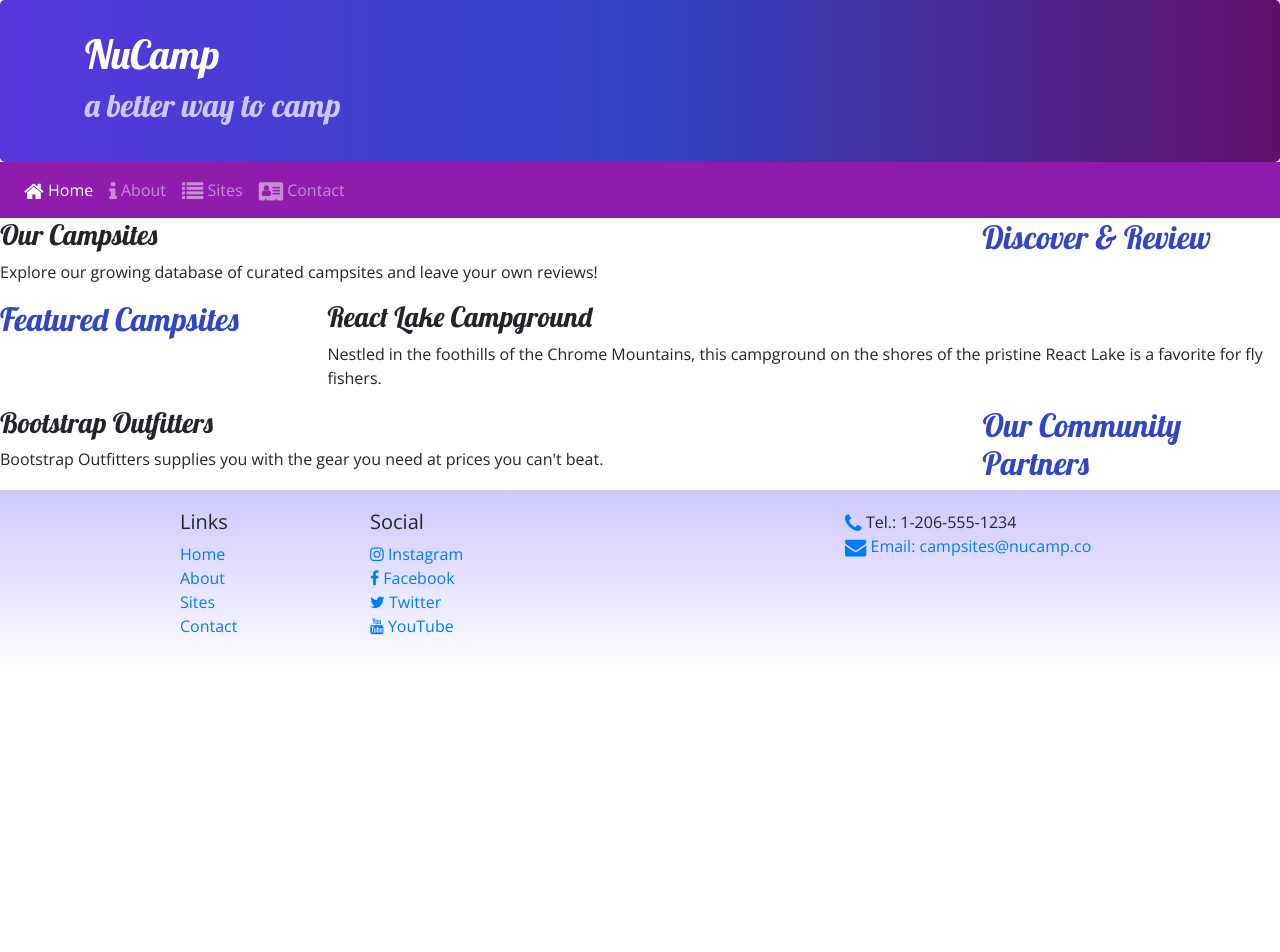
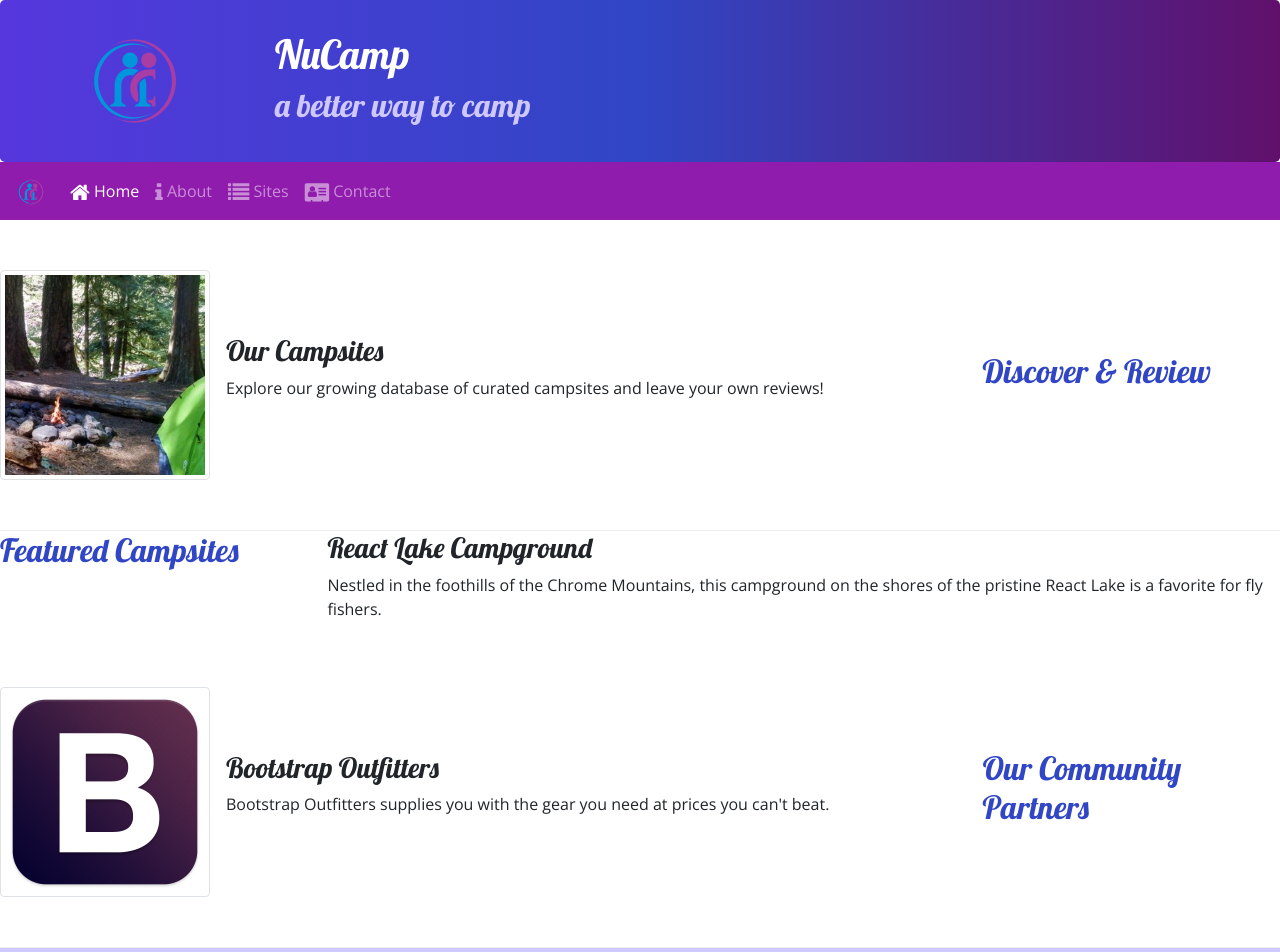
Before and after one commit to mkolamala/nucampsite, a website: page index.html in a window 1280 px wide. Shown: the top 952 px of the page. Before the commit the page ends 800 px from the top, so only its background shows below. Drawn offline with nearby package versions, Linux system fonts and the light colour scheme.

Commit message:
Added Media and Images to Html pages

```diff
--- a/index.html
+++ b/index.html
@@ -15,10 +15,14 @@
     <link rel="stylesheet" href="css/styles.css" />
     <title>NuCamp: A Better Way To Camp</title>
 </head>
+
 <body>
     <header class="jumbotron">
         <div class="container">
             <div class="row">
+                <div class="col-4 col-sm-3 col-md-2 align-self-center">
+                    <img src="img/logo.png" class="img-fluid" />
+                </div>
                 <div class="col">
                     <h1>NuCamp</h1>
                     <h2>a better way to camp</h2>
@@ -27,6 +31,7 @@
         </div>
     </header>
     <nav class="navbar navbar-expand-sm navbar-dark sticky-top">
+        <a class="navbar-brand" href="index.html"><img src="img/logo.png" height="30" width="30" /></a>
         <button class="navbar-toggler" type="button" data-toggle="collapse" data-target="#nucampNavbar">
             <span class="navbar-toggler-icon"></span>
         </button>
@@ -44,14 +49,21 @@
     </nav>
 
     <div class="">
-        <div class="row">
+        <div class="row row-content align-items-center">
             <div class="col-sm-4 order-sm-last col-md-3">
                 <h2>Discover & Review</h2>
             </div>
             <div class="col">
-                <h3>Our Campsites</h3>
-                <p class="d-none d-sm-block hidden-sm-down">Explore our growing database of curated campsites and leave
-                    your own reviews!</p>
+                <div class="media">
+                    <img class="d-flex mr-3 img-thumbnail" src="img/breadcrumb-trail-thumb.jpg"
+                        alt="Breadcrumb Trail" />
+                    <div class="media-body align-self-center">
+                        <h3>Our Campsites</h3>
+                        <p class="d-none d-sm-block hidden-sm-down">Explore our growing database of curated campsites
+                            and leave
+                            your own reviews!</p>
+                    </div>
+                </div>
             </div>
         </div>
 
@@ -66,19 +78,26 @@
             </div>
         </div>
 
-        <div class="row">
+        <div class="row row-content align-items-center">
             <div class="col-sm-4 order-sm-last col-md-3">
                 <h2>Our Community Partners</h2>
             </div>
             <div class="col">
-                <h3>Bootstrap Outfitters</h3>
-                <p class="d-none d-sm-block hidden-sm-down">Bootstrap Outfitters supplies you with the gear you need at
-                    prices you can't beat.</p>
+                <div class="media">
+                    <img class="d-flex mr-3 img-thumbnail" src="img/bootstrap-thumb.png"
+                        alt="Bootstrap Outfitters" />
+                    <div class="media-body align-self-center">
+                        <h3>Bootstrap Outfitters</h3>
+                        <p class="d-none d-sm-block hidden-sm-down">Bootstrap Outfitters supplies you with the gear you
+                            need at
+                            prices you can't beat.</p>
+                    </div>
+                </div>
             </div>
         </div>
     </div>
 
-    <footer class="site-footer">
+    <footer class="site-footer sticky-bottom">
         <div class="container">
             <div class="row">
                 <div class="col-4 col-sm-2 offset-1">
@@ -109,7 +128,8 @@
                 </div>
                 <div class="col-sm-4">
                     <i class="fa fa-phone fa-lg text-primary"></i> Tel.: 1-206-555-1234<br />
-                    <i class="fa fa-envelope fa-lg text-primary"></i> <a href="mailto:campsites@nucamp.co">Email: campsites@nucamp.co</a>
+                    <i class="fa fa-envelope fa-lg text-primary"></i> <a href="mailto:campsites@nucamp.co">Email:
+                        campsites@nucamp.co</a>
                 </div>
             </div>
         </div>
```
Also changed, not shown: aboutus.html (+2 -1 lines), contactus.html (+2 -1 lines).
